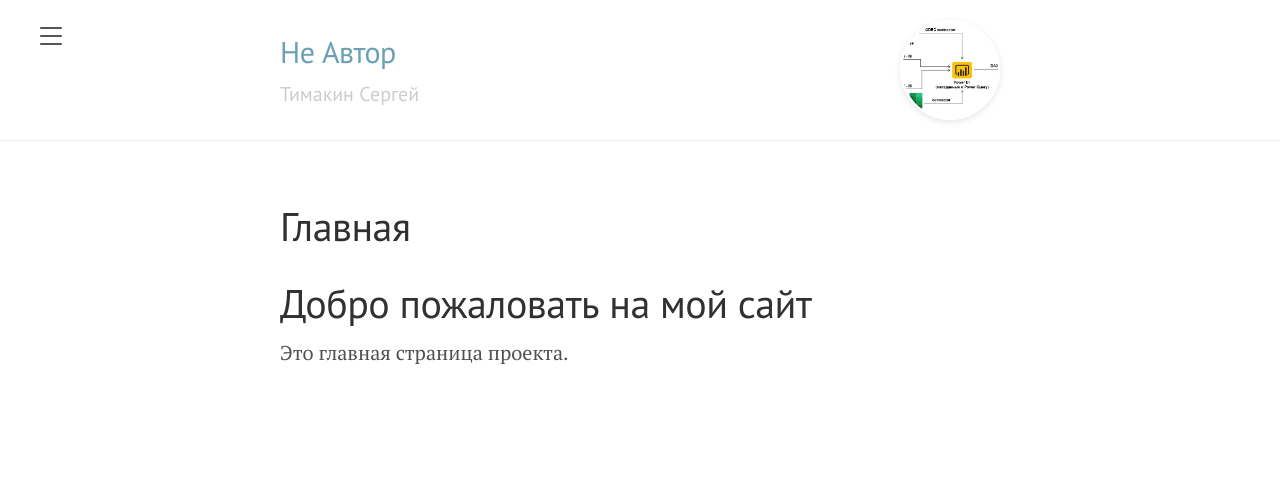
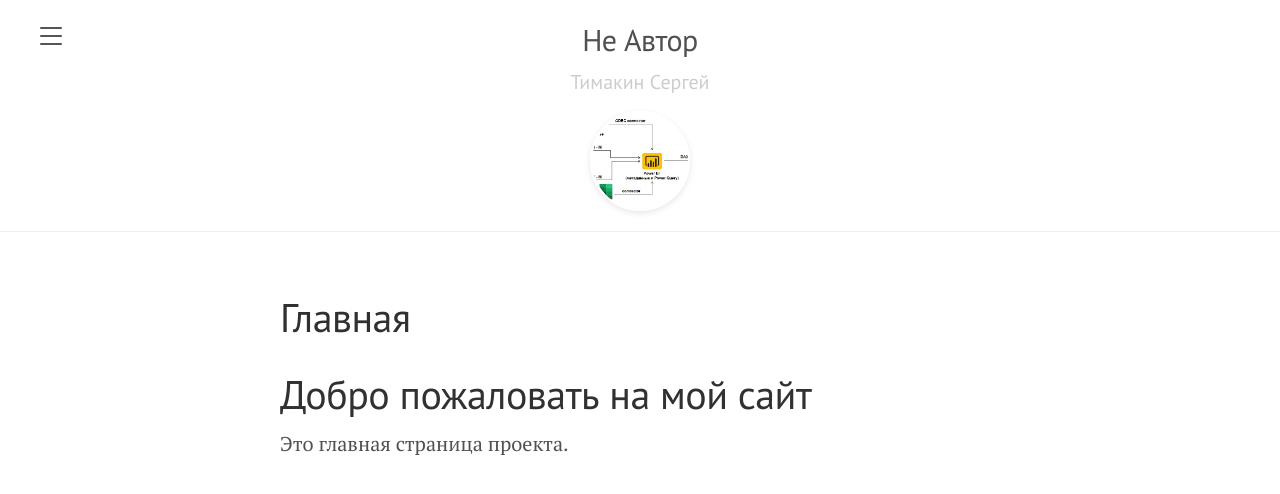
Before and after one commit to Mikrobic/lanyon, a Jekyll site: the page built from pages/index.md, in a window 1280 px wide. Shown: the top 494 px of the page. Built offline with Jekyll 4.4.1, drawn with Linux system fonts in a browser that asks for light colours.

Commit message:
Форматирование файлов

```diff
--- a/_layouts/default.html
+++ b/_layouts/default.html
@@ -1,25 +1,25 @@
 <!DOCTYPE html>
 <html lang="en-us">
-
   {% include head.html %}
-
   <body>
-
     {% include sidebar.html %}
 
-    <!-- Wrap is the content to shift when toggling the sidebar. We wrap the
-         content to avoid any CSS collisions with our real content. -->
     <div class="wrap">
       <div class="masthead">
         <div class="container">
-              <div class="masthead-content">
-                <h3 class="masthead-title">
-                  <a href="https://web.telegram.org/k/#@SergeyTimakin" title="Не Автор"
+          <div class="masthead-content" style="display: flex; flex-direction: column;">
+            <!-- Центрированный текст -->
+            <div style="text-align: center; margin-bottom: 15px;">
+              <h3 class="masthead-title" style="margin: 0; padding: 0;">
+                <a href="https://web.telegram.org/k/#@SergeyTimakin"
+                   title="Не Автор"
                    style="
                      font-size: clamp(1.2rem, 4vw, 1.5rem);
                      line-height: 1.3;
-                    display: block;
+                     display: inline-block;
                      margin-bottom: 0.3em;
+                     text-decoration: none;
+                     color: inherit;
                    ">
                   {{ site.title }}
                 </a>
@@ -32,6 +32,9 @@
                   {{ site.tagline }}
                 </small>
               </h3>
+            </div>
+
+            <!-- Аватарка (остается на своем месте) -->
             <a href="https://web.telegram.org/k/#@SergeyTimakin" class="avatar-container">
               <img
                 src="{{ '/public/dasboard.jpg' | absolute_url }}"
@@ -56,7 +59,6 @@
     </div>
 
     <label for="sidebar-checkbox" class="sidebar-toggle"></label>
-
     <script src='{{ site.baseurl }}/public/js/script.js'></script>
   </body>
 </html>
```
Lines whose indentation alone changed are shown as unchanged.
